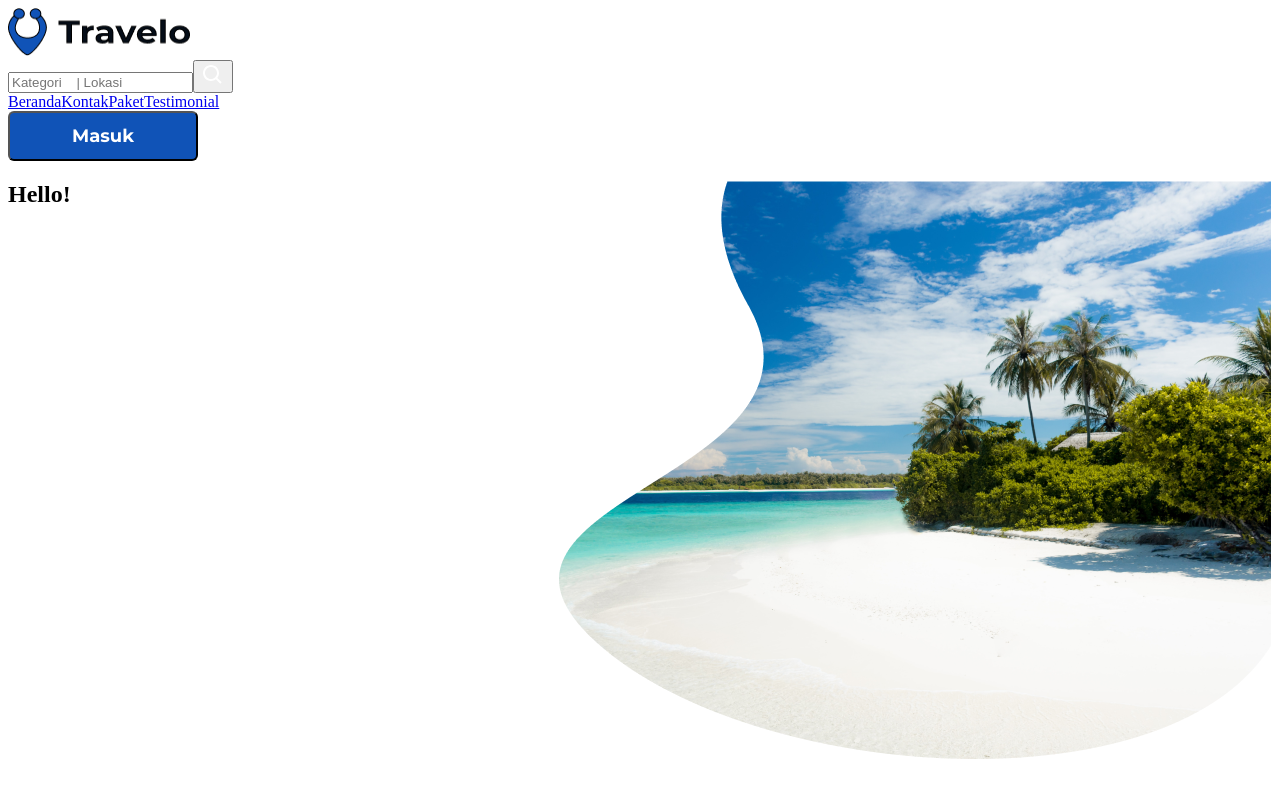
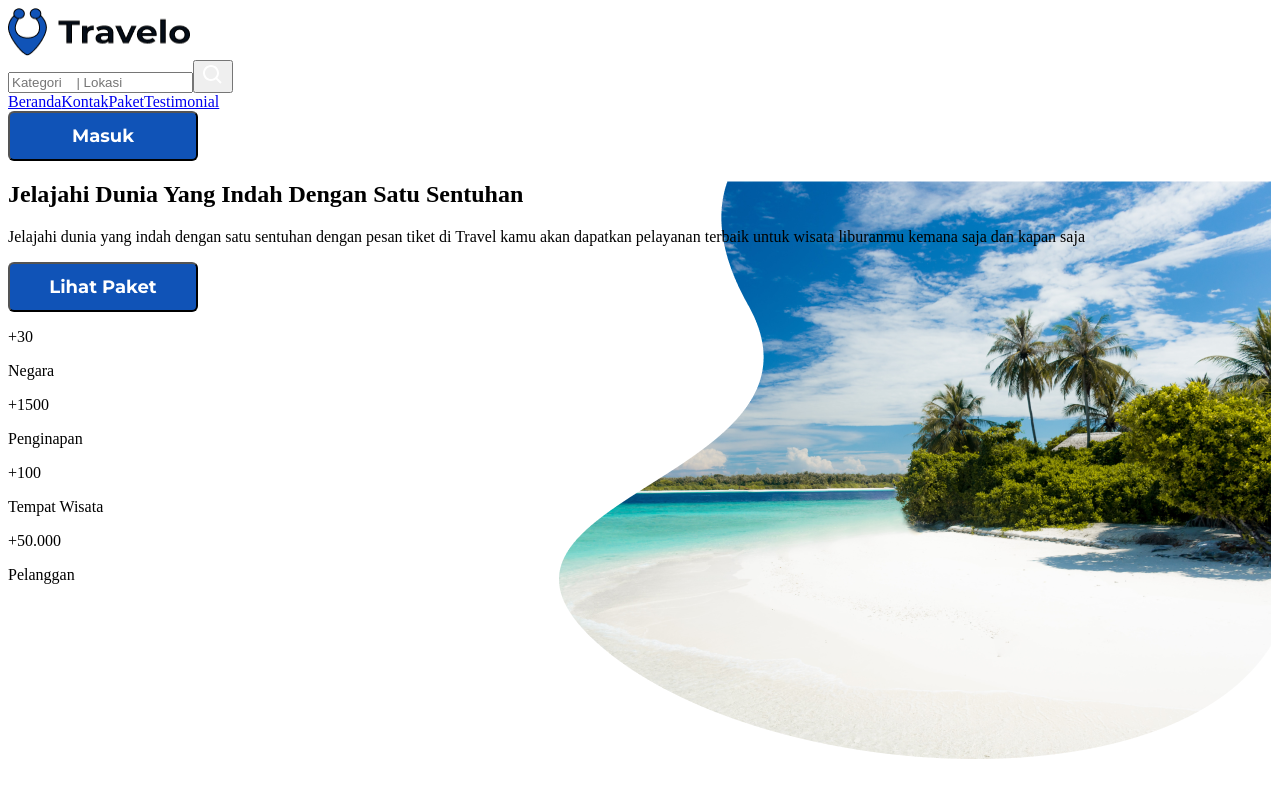
Before and after one commit to wegodev-indonesia/travelo, a Next.js app: page / in a window 1280 px wide. Shown: the top 800 px of the page. Built offline with nearby package versions, Linux system fonts and the light colour scheme.

Commit message:
feat: topsection component

```diff
--- /dev/null
+++ b/src/components/home/TopSection/InfoItem/index.tsx
@@ -0,0 +1,19 @@
+type Props = {
+  label: string
+  subLabel: string
+}
+
+const InfoItem = ({ label, subLabel }: Props) => {
+  return (
+    <div className="flex flex-col text-center">
+      <p className="text-gray-100 text-heading-2 font-label font-bold mb-2">
+        {label}
+      </p>
+      <p className="text-heading-4 text-gray-70 font-bold">
+        {subLabel}
+      </p>
+    </div>
+  );
+
+}
+export default InfoItem
--- a/src/components/home/TopSection/TopSection.module.css
+++ b/src/components/home/TopSection/TopSection.module.css
@@ -1,4 +1,4 @@
-.header {
+.section {
   @apply h-[764px];
   background-image: url('/assets/home/header.png');
   background-position: right top;
--- a/src/components/home/TopSection/index.tsx
+++ b/src/components/home/TopSection/index.tsx
@@ -1,12 +1,48 @@
 import Container from 'components/common/Container'
+import Button from 'components/common/Button'
+import InfoItem from './InfoItem'
 
 import styles from './TopSection.module.css'
 
 const TopSection = () => {
   return (
-    <section className={styles.header}>
+    <section className={styles.section}>
       <Container>
-        <h1>Hello!</h1>
+        <div className="flex flex-col pt-[112px] pb-[58px]">
+
+          <div className="flex flex-col mb-[174px]">
+            <h1 className="text-heading-2 font-bold font-label text-gray-100 w-[500px] mb-8">
+              Jelajahi Dunia Yang Indah Dengan Satu Sentuhan
+            </h1>
+
+            <p className="text-heading-3 text-gray-70 w-[526px] mb-7">
+              Jelajahi dunia yang indah dengan satu sentuhan dengan pesan tiket di Travel kamu akan dapatkan pelayanan terbaik untuk wisata liburanmu kemana saja dan kapan saja
+            </p>
+
+            <Button>
+              Lihat Paket
+            </Button>
+          </div>
+
+          <div className="flex gap-40 mx-auto">
+            <InfoItem
+              label="+30"
+              subLabel="Negara"
+            />
+            <InfoItem
+              label="+1500"
+              subLabel="Penginapan"
+            />
+            <InfoItem
+              label="+100"
+              subLabel="Tempat Wisata"
+            />
+            <InfoItem
+              label="+50.000"
+              subLabel="Pelanggan"
+            />
+          </div>
+        </div>
       </Container>
     </section>
   )
```
